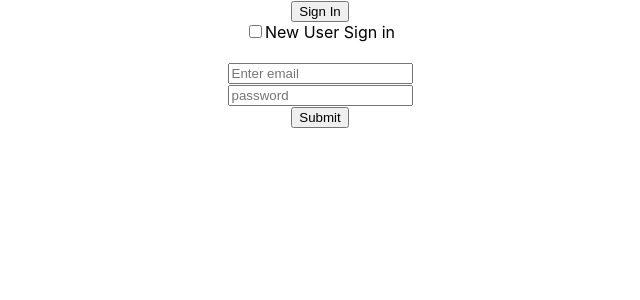
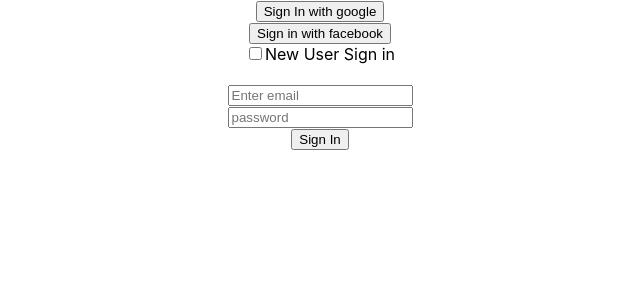
Before and after one commit to golammostafa13/fireauth2, a React (Create React App) app: page / in a window 1280 px wide. Shown: the top 300 px of the page, without its empty margins (320-960 px from the left). Built offline with nearby package versions, Linux system fonts and the light colour scheme.

Commit message:
sign in with fb

```diff
--- a/src/App.js
+++ b/src/App.js
@@ -7,7 +7,8 @@ import firebaseConfig from './components/FirebaseConfig/FirebaseConfig';
 firebase.initializeApp(firebaseConfig);
 
 function App() {
-  const provider = new firebase.auth.GoogleAuthProvider();
+  const googleProvider = new firebase.auth.GoogleAuthProvider();
+  const fbProvider = new firebase.auth.FacebookAuthProvider();
   const [user, setUser] = useState({
     name: '',
     email: '',
@@ -19,7 +20,7 @@ function App() {
   })
   const [newUser, setNewUser] = useState(false);
   const handleSignIn = () =>{
-    firebase.auth().signInWithPopup(provider)
+    firebase.auth().signInWithPopup(googleProvider)
     .then((res)=>{
       const {displayName, photoURL, email} = res.user;
       const newUser = {
@@ -48,6 +49,26 @@ function App() {
     };
     setUser(newUser);
   }
+
+  const  handleFbSignIn = () => {
+    firebase
+    .auth()
+    .signInWithPopup(fbProvider)
+    .then((result) => {
+
+      // The signed-in user info.
+      var user = result.user;
+      console.log(user);
+      // ...
+    })
+    .catch((error) => {
+      // Handle Errors here.
+      var errorMessage = error.message;
+      console.log(errorMessage);
+      // ...
+    });
+  }
+
   const handleSubmit = (e)=>{
     // console.log('hello');
     if(newUser && user.email && user.password){
@@ -70,14 +91,15 @@ function App() {
         setUser(newUserInfo);
       });
     }
-    firebase.auth().signInWithEmailAndPassword(user.email, user.password)
+    if(!newUser && user.email && user.password){
+      firebase.auth().signInWithEmailAndPassword(user.email, user.password)
     .then((res) => {
       // Signed in
       const newUserInfo = {...user};
       newUserInfo.success = true;
       newUserInfo.error = '';
       setUser(newUserInfo);
-      console.log("sign in with " + res.user);
+      console.log(res.user);
       // ...
     })
     .catch((error) => {
@@ -88,6 +110,7 @@ function App() {
       newUserInfo.success = false;
       setUser(newUserInfo);
     });
+    }
     e.preventDefault();
   }
   const updateUserName = (name) =>{
@@ -123,9 +146,11 @@ function App() {
   return (
     <div className="App">
       { user.isSignedIn ?
-        <button onClick={handleSignOut}>Sign Out</button> : <button onClick={handleSignIn}>Sign In</button>
+        <button onClick={handleSignOut}>Sign Out</button> : <button onClick={handleSignIn}>Sign In with google</button>
       }
       {/* {user.isSignedIn && } */}
+      <br></br>
+      <button onClick={handleFbSignIn}>Sign in with facebook</button>
       <div>
         <input type="checkbox" onChange={()=>setNewUser(!newUser)}></input>
         <label>New User Sign in</label>
@@ -133,7 +158,7 @@ function App() {
           {newUser && <input onBlur={handleBlur} name="name" type="text" placeholder="Your name"></input>}<br></br>
           <input onBlur={handleBlur} name="email" type="email" placeholder="Enter email" required></input><br></br>
           <input onBlur={handleBlur} name="password" type="password" placeholder="password" required></input><br></br>
-          <button type="submit">Submit</button>
+          <button type="submit">{newUser?'Sign Up':'Sign In'}</button>
         </form>
         <p style={{color: 'red'}}>{user.error}</p>
         {user.success && <p style={{color: 'green'}}>User created successfully</p>}
```
